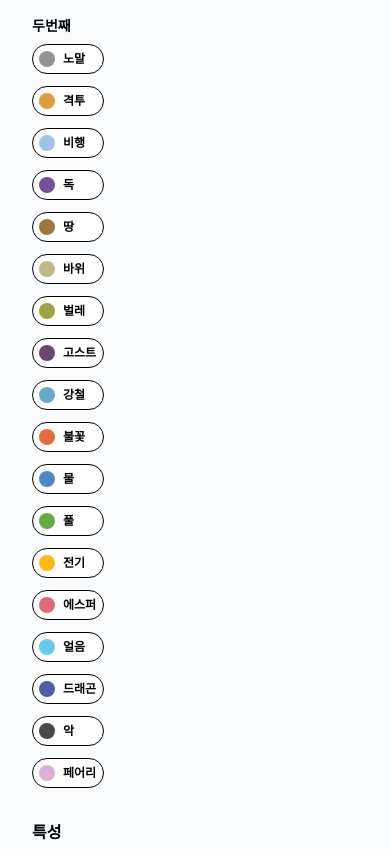
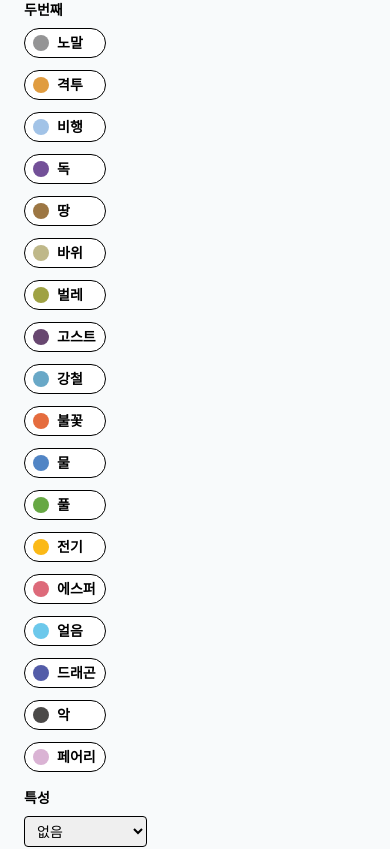
Before and after one commit to hanbinchoi/PokeRogueLive, a Next.js app: page /type-calculator in a window 390 px wide. Shown: the part 936-1785 px from the top of the page. Built offline with nearby package versions, Linux system fonts and the light colour scheme.

Commit message:
Feat: 타입 계산기 - 방어 반응형 디자인 구현

```diff
--- a/src/components/CommonSelect/CommonSelect.tsx
+++ b/src/components/CommonSelect/CommonSelect.tsx
@@ -33,12 +33,14 @@ export const CommonSelect = ({ usage }: CommonSelectProps) => {
   };
 
   return (
-    <form className="flex flex-col gap-2 w-full pr-16">
-      <label className="text-[16px] font-semibold">{label}</label>
+    <form className="flex flex-col gap-2 w-full pr-8">
+      <label className="text-sm sm:text-base md:text-lg font-semibold">
+        {label}
+      </label>
       <select
         aria-label="특성을 선택하세요."
         name={label}
-        className="px-4 py-2 border rounded-lg outline-none hover:opacity-60  focus:border-blue-70 focus:border-2"
+        className="px-2 py-1 sm:py-2 min-w-[122px] max-w-[168px] text-sm sm:text-md md:text-base border rounded sm:rounded-lg outline-none hover:opacity-60  focus:border-blue-70 focus:border-2"
         onChange={selectAbility}>
         <option value="">없음</option>
         <hr />
--- a/src/components/TypeCalcAttack/TypeCalcAttack.tsx
+++ b/src/components/TypeCalcAttack/TypeCalcAttack.tsx
@@ -13,7 +13,7 @@ export const TypeCalcAttack = () => {
 
   return (
     <div className="grid grid-cols-2 gap-8 md:gap-16">
-      <div className="flex flex-col px-2 gap-4 sm:gap-8">
+      <div className="flex flex-col gap-4 sm:gap-8">
         <TypeCalcOption title="타입" index={0} />
         <CommonRadioButton title="기술" usage="move" options={specialMoves} />
         <CommonRadioButton
--- a/src/components/TypeCalcButton/TypeCalcButton.tsx
+++ b/src/components/TypeCalcButton/TypeCalcButton.tsx
@@ -46,7 +46,7 @@ export const TypeCalcButton = ({
   return (
     <button
       className={twMerge(
-        'flex items-center gap-2 w-[72px] sm:w-[86px] md:w-[100px] p-1.5 sm:p-2 text-xs sm:text-md md:text-base border rounded-3xl hover:opacity-70',
+        'flex items-center gap-2 w-[82px] md:w-[102px] px-2 py-1 text-sm md:text-base border rounded-3xl hover:opacity-70',
         checked
           ? `${pokemonType.backgroundColor} text-white-100`
           : 'bg-white-100',
@@ -54,7 +54,7 @@ export const TypeCalcButton = ({
       onClick={selectType}>
       <div
         className={twMerge(
-          'w-[16px] h-[16px] md:w-[18px] md:h-[18px] sm:w-[20px] sm:h-[20px] rounded-full flex justify-center items-center',
+          'w-[16px] h-[16px] rounded-full flex justify-center items-center',
           checked ? 'bg-white-100' : pokemonType.backgroundColor,
         )}>
         {checked && (
--- a/src/components/TypeCalcDefend/TypeCalcDefend.tsx
+++ b/src/components/TypeCalcDefend/TypeCalcDefend.tsx
@@ -4,8 +4,8 @@ import { TypeCalcDefendResult } from '../TypeCalcDefendResult/TypeCalcDefendResu
 
 export const TypeCalcDefend = () => {
   return (
-    <div className="grid grid-cols-2 gap-16">
-      <div className="flex flex-col px-2 gap-8">
+    <div className="grid grid-cols-2 gap-8 md:gap-16">
+      <div className="flex flex-col gap-4 sm:gap-8">
         <TypeCalcOption title="첫번째" index={0} />
         <TypeCalcOption title="두번째" index={1} />
         <CommonSelect usage="defenceAbility" />
```
